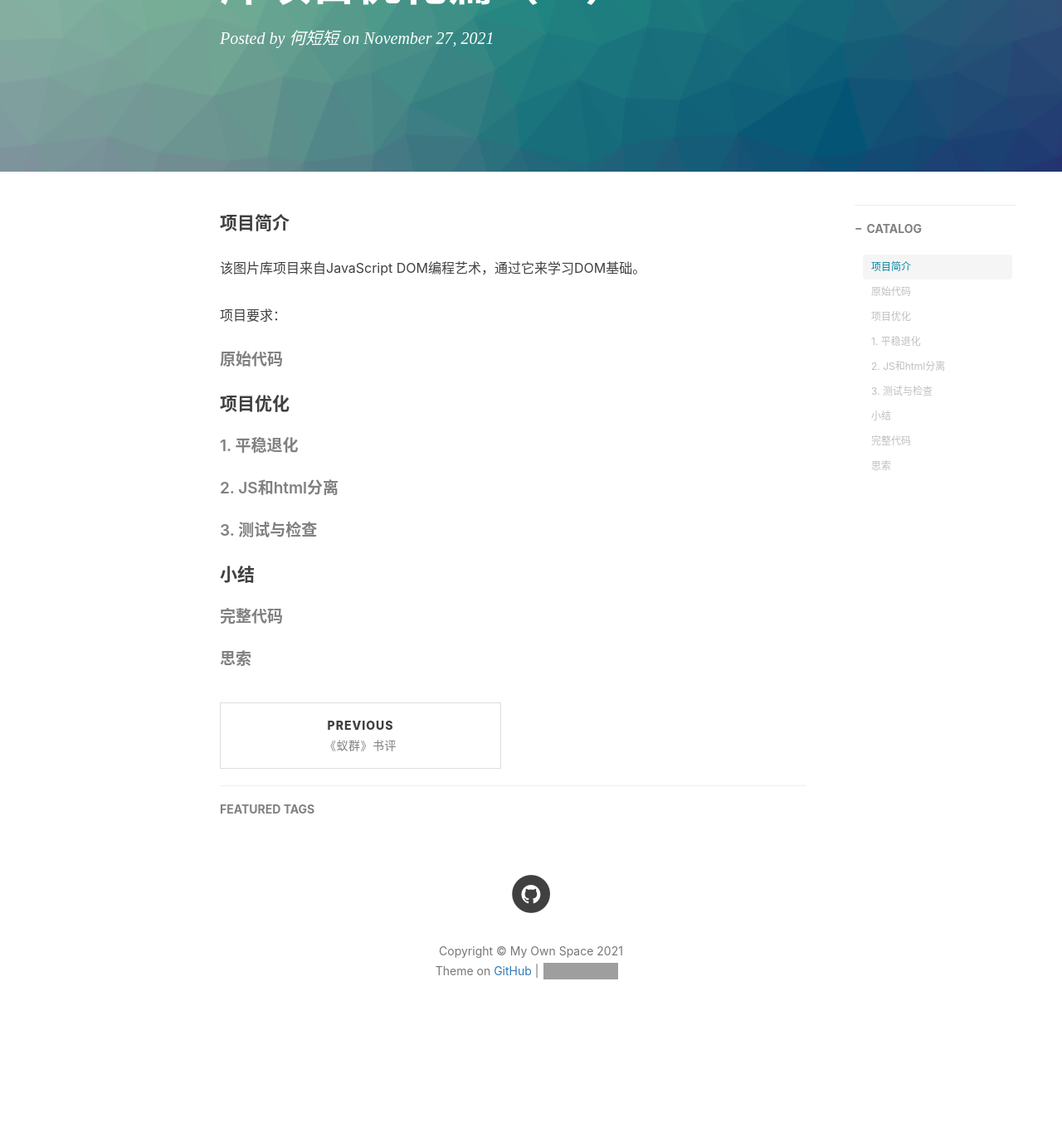
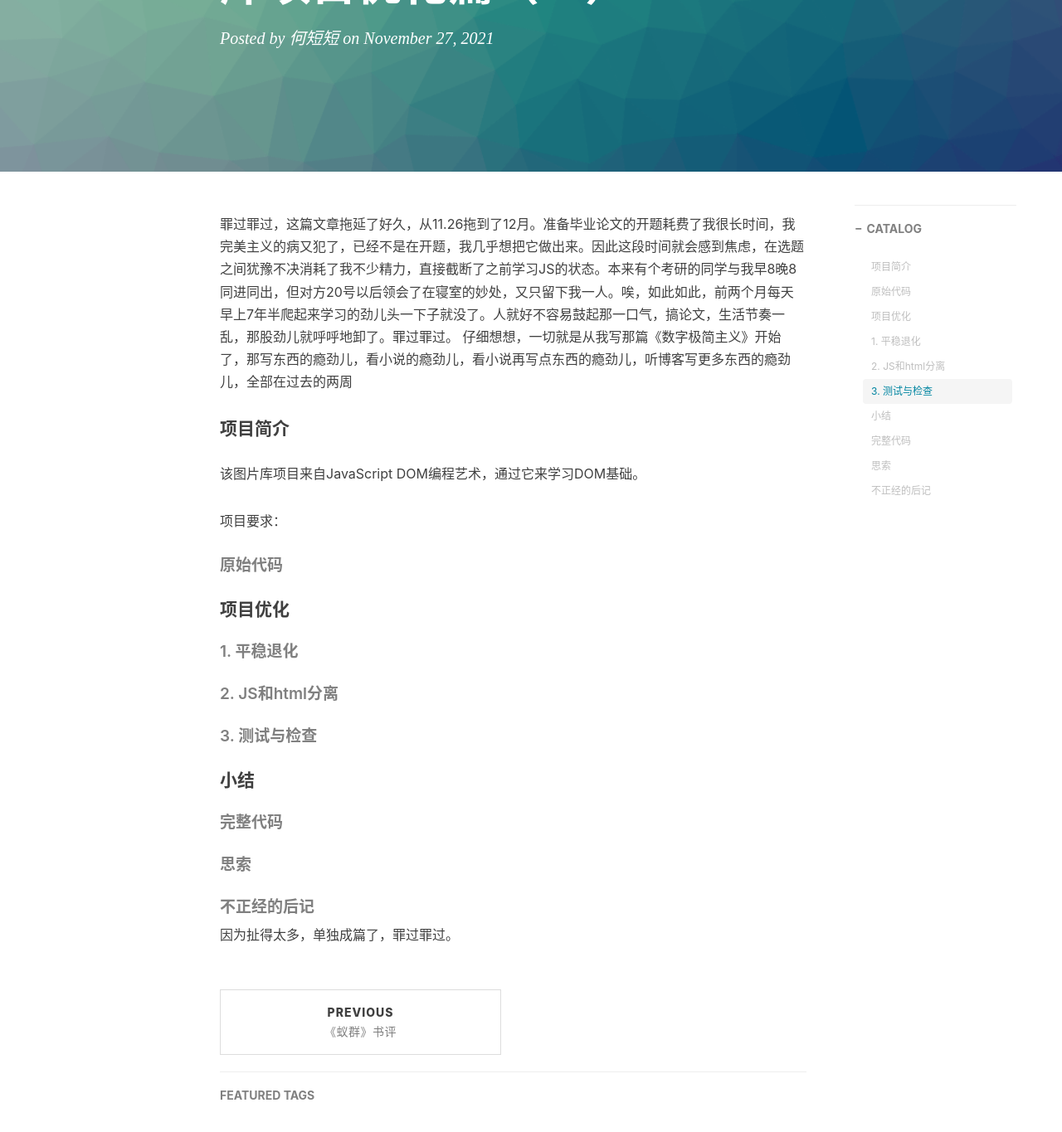
Before and after one commit to elvinhtmc/my-own-space, a Jekyll site: the page built from _posts/2021-11-27-JavaScript DOM基础--图片库项目优化篇（一）.md, in a window 1280 px wide and 1400 px high, scrolled down 310 px. Shown: the top 1365 px of the window at 83% size. Built offline with Jekyll 4.4.1, drawn with Linux system fonts in a browser that asks for light colours; nearby versions of some CDN libraries; comment, search, counter and statistics services are not loaded; before the commit the page ends 1585 px from its top, so only the background shows below that; grey boxes are pictures that could not be loaded.

Commit message:
Update 2021-11-27-JavaScript DOM基础--图片库项目优化篇（一）.md

```diff
--- a/_posts/2021-11-27-JavaScript DOM基础--图片库项目优化篇（一）.md
+++ b/_posts/2021-11-27-JavaScript DOM基础--图片库项目优化篇（一）.md
@@ -8,7 +8,8 @@ catalog: true
 tags:
   -JavaScript
 ---
-
+罪过罪过，这篇文章拖延了好久，从11.26拖到了12月。准备毕业论文的开题耗费了我很长时间，我完美主义的病又犯了，已经不是在开题，我几乎想把它做出来。因此这段时间就会感到焦虑，在选题之间犹豫不决消耗了我不少精力，直接截断了之前学习JS的状态。本来有个考研的同学与我早8晚8同进同出，但对方20号以后领会了在寝室的妙处，又只留下我一人。唉，如此如此，前两个月每天早上7年半爬起来学习的劲儿头一下子就没了。人就好不容易鼓起那一口气，搞论文，生活节奏一乱，那股劲儿就呼呼地卸了。罪过罪过。
+仔细想想，一切就是从我写那篇《数字极简主义》开始了，那写东西的瘾劲儿，看小说的瘾劲儿，看小说再写点东西的瘾劲儿，听博客写更多东西的瘾劲儿，全部在过去的两周
 #### 项目简介
 
 该图片库项目来自JavaScript DOM编程艺术，通过它来学习DOM基础。
@@ -32,3 +33,5 @@ tags:
 ##### 完整代码
 
 ##### 思索
+##### 不正经的后记
+因为扯得太多，单独成篇了，罪过罪过。
```
